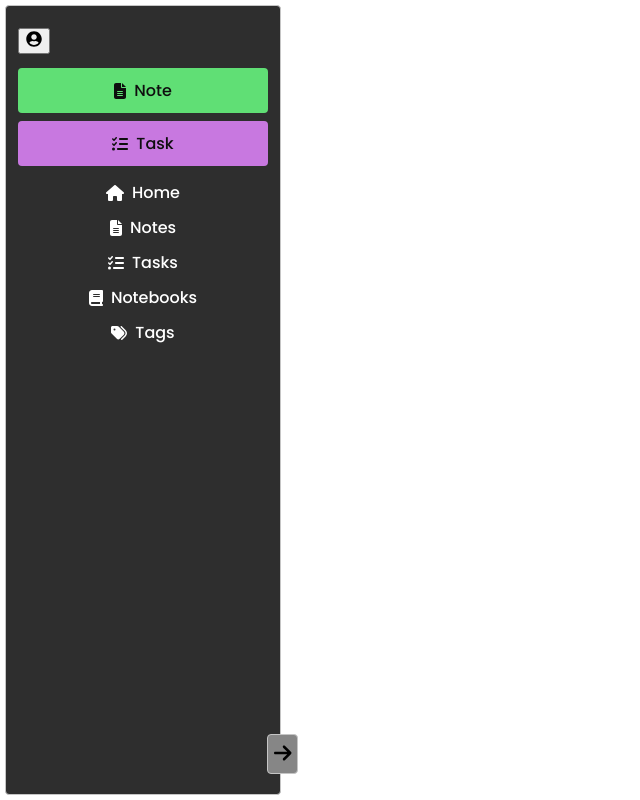
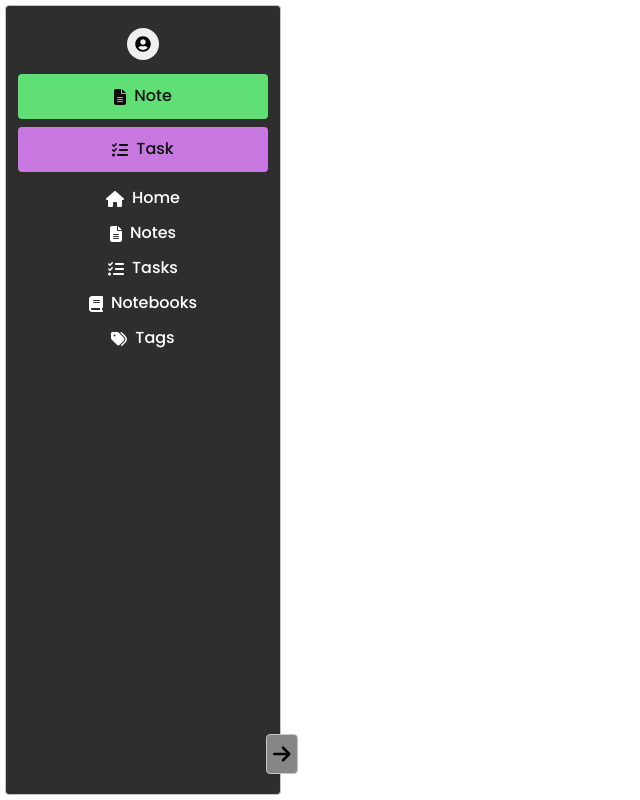
Before and after one commit to Tashley13/Clevernote-, a React (Vite) app in the folder react-vite/: page / in a window 1280 px wide. Shown: the whole page, without its empty margins (0-640 px from the left). Built offline with nearby package versions, Linux system fonts and the light colour scheme; no server answers.

Commit message:
css for profile button

```diff
--- a/react-vite/src/components/Navigation/Navigation.css
+++ b/react-vite/src/components/Navigation/Navigation.css
@@ -84,3 +84,8 @@
 .text-white:hover{
   background-color: rgb(119, 119, 119);
 }
+
+.nav-list-profile {
+  display: flex;
+  justify-content: center;
+}
--- a/react-vite/src/components/Navigation/ProfileButton.jsx
+++ b/react-vite/src/components/Navigation/ProfileButton.jsx
@@ -5,6 +5,7 @@ import { thunkLogout } from "../../redux/session";
 import OpenModalMenuItem from "./OpenModalMenuItem";
 import LoginFormModal from "../LoginFormModal";
 import SignupFormModal from "../SignupFormModal";
+import './profileButton.css'
 
 function ProfileButton() {
   const dispatch = useDispatch();
@@ -40,7 +41,7 @@ function ProfileButton() {
   };
 
   return (
-    <>
+    <div id="main-profile-container">
       <button onClick={toggleMenu}>
         <FaUserCircle />
       </button>
@@ -70,7 +71,7 @@ function ProfileButton() {
           )}
         </ul>
       )}
-    </>
+    </div>
   );
 }
 
--- /dev/null
+++ b/react-vite/src/components/Navigation/profileButton.css
@@ -0,0 +1,40 @@
+button{
+    cursor: pointer;
+    border: none;
+    display: flex;
+    justify-content: center;
+    align-items: center;
+    border-radius: 100%;
+    width: 32px;
+    height: 32px;
+    align-self: center;
+}
+
+button:hover{
+    background-color:rgb(202, 202, 202) ;
+}
+
+.profile-dropdown {
+    position: absolute;
+    background-color: white;
+    list-style: none;
+    padding: 8px 12px;
+    border-radius: 0px 4px 4px 4px;
+    width: 100px;
+    left: 15px;
+    bottom: -65px;
+}
+
+.profile-dropdown > li {
+    border-bottom: 1px gray solid;
+    padding: 3px 5px;
+    cursor: pointer;
+}
+
+.profile-dropdown > li:hover {
+    background-color: lightgray;
+}
+
+#main-profile-container{
+    position: relative;
+}
```
